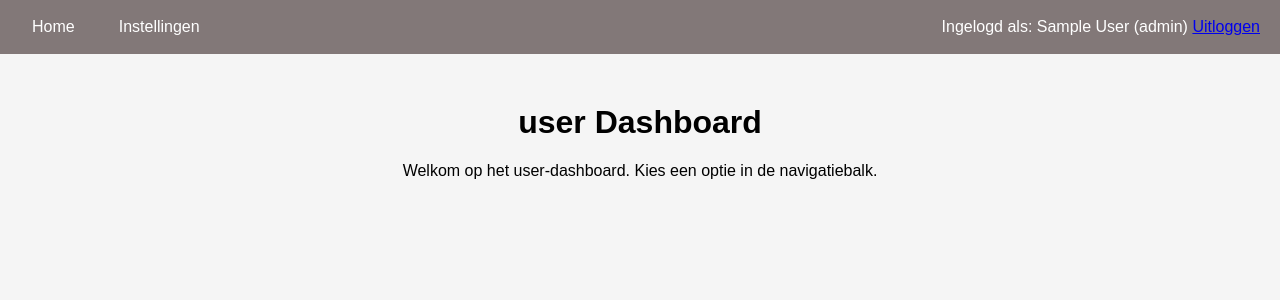
After one commit to Alessandro-Gomes-Bravio/A.V25, a Flask app: page /user in a window 1280 px wide. The commit adds this page. Shown: the top 300 px of the page. Run offline with Flask 3, Linux system fonts and the light colour scheme; the visitor is signed in with stand-in values (Sample User, id 1).

Commit message:
login/basedonrole/logout
je kan inloggen gebaseerd op je role en je word doorgestuurd naar het dashboard van je role

je kan ook uitloggen

(ook wat basic styling toegevoegd)

```diff
--- a/app.py
+++ b/app.py
@@ -1,4 +1,5 @@
 from flask import Flask, render_template, request, flash, redirect, url_for, session
+
 from models import User
 from models import db
 
@@ -11,6 +12,70 @@ def home():
     Homepagina met het loginformulier.
     """
     return render_template('index.html')
+
+@app.route('/login', methods=['POST'])
+def login():
+    """
+    Loginfunctie voor gebruikers met e-mail, wachtwoord en rol.
+    Controleert de inloggegevens en leidt door naar het juiste dashboard.
+    """
+    email = request.form['email']
+    password = request.form['password']
+    role = request.form['role']
+
+    # Controleer of de gebruiker bestaat
+    user = User.get_user_by_email(email)
+    if not user:
+        flash("E-mailadres bestaat niet. Controleer je invoer.", "error")
+        return redirect('/')
+
+    # Controleer het wachtwoord
+    if user['password'] != password:
+        flash("Wachtwoord is onjuist. Probeer opnieuw.", "error")
+        return redirect('/')
+
+    # Controleer de rol
+    if user['role'] != role:
+        flash("De geselecteerde rol komt niet overeen met de gebruiker.", "error")
+        return redirect('/')
+
+    # Sla de gebruiker op in de sessie
+    session['user_id'] = user['id']
+    session['user_name'] = user['name']
+    session['user_role'] = user['role']
+
+    flash(f"Welkom, {user['name']}!")
+
+    # Redirect op basis van rol
+    if role == 'admin':
+        return redirect(url_for('admin_dashboard'))
+    else:
+        return redirect(url_for('user_dashboard'))
+
+
+
+@app.route('/user')
+def user_dashboard():
+    """
+    Gebruikersdashboard met toegankelijke opties voor een standaardgebruiker.
+    """
+    if 'user_id' not in session:
+        flash("Je moet ingelogd zijn om toegang te krijgen tot het gebruikersdashboard.", "error")
+        return redirect('/')
+    return render_template('user.html', user_name=session.get('user_name'), user_role=session.get('user_role'))
+
+
+@app.route('/admin')
+def admin_dashboard():
+    """
+    Admin-dashboard met toegang tot functionaliteiten zoals facial ID-registratie.
+    """
+    if 'user_id' not in session:
+        flash("Je moet ingelogd zijn om toegang te krijgen tot het admin-dashboard.", "error")
+        return redirect('/')
+    return render_template('admin.html', user_name=session.get('user_name'))
+
+
 
 @app.route('/register', methods=['POST'])
 def register():
@@ -40,3 +105,20 @@ def register():
     except ValueError as e:
         flash(str(e), "error")
     return redirect('/')
+
+
+
+@app.route('/logout')
+def logout():
+    """
+    Uitloggen en sessie verwijderen.
+    """
+    session.clear()
+    flash("Je bent succesvol uitgelogd.")
+    return redirect('/')
+
+
+
+
+if __name__ == '__main__':
+    app.run(debug=True)
--- /dev/null
+++ b/static/user.css
@@ -0,0 +1,92 @@
+
+/* Algemene styling */
+body {
+    font-family: Arial, sans-serif;
+    margin: 0;
+    padding: 0;
+    background-color: #f5f5f5;
+}
+
+/* Navigatiebalk */
+.navbar {
+    background-color: #827878;
+    padding: 10px 20px;
+    color: white;
+    display: flex;
+    justify-content: space-between;
+    align-items: center;
+}
+
+.navbar ul {
+    list-style: none;
+    margin: 0;
+    padding: 0;
+    display: flex;
+}
+
+.navbar ul li {
+    position: relative;
+    margin-right: 20px;
+}
+
+.navbar ul li a {
+    text-decoration: none;
+    color: white;
+    padding: 8px 12px;
+    display: inline-block;
+    transition: background 0.3s ease;
+}
+
+.navbar ul li a:hover {
+    background-color: #575757;
+    border-radius: 5px;
+}
+
+/* Dropdownmenu */
+.dropdown:hover .dropdown-menu {
+    display: block;
+}
+
+.dropdown-menu {
+    display: none;
+    position: absolute;
+    top: 100%;
+    left: 0;
+    background-color: #444;
+    border-radius: 5px;
+    list-style: none;
+    padding: 5px 0;
+    z-index: 1000;
+}
+
+.dropdown-menu li a {
+    padding: 8px 12px;
+    display: block;
+    color: white;
+}
+
+.dropdown-menu li a:hover {
+    background-color: #575757;
+}
+
+/* Container styling */
+.container {
+    margin: 50px auto;
+    max-width: 800px;
+    text-align: center;
+}
+
+/* Verborgen facial ID registratie */
+.hidden {
+    display: none;
+}
+
+#facialContainer {
+    margin: 20px auto;
+    max-width: 600px;
+    text-align: center;
+    background: white;
+    padding: 20px;
+    border-radius: 8px;
+    box-shadow: 0 4px 6px rgba(0, 0, 0, 0.1);
+}
--- /dev/null
+++ b/templates/user.html
@@ -0,0 +1,33 @@
+<!DOCTYPE html>
+<html lang="en">
+<head>
+    <meta charset="UTF-8">
+    <meta name="viewport" content="width=device-width, initial-scale=1.0">
+    <title>Admin Dashboard</title>
+    <link rel="stylesheet" href="{{ url_for('static', filename='user.css') }}">
+</head>
+<body>
+    <!-- Navigatiebalk -->
+    <nav class="navbar">
+        <ul>
+            <li><a href="#">Home</a></li>
+            <li><a href="#">Instellingen</a></li>
+
+                </ul>
+            </li>
+        </ul>
+        <div class="user-info">
+            Ingelogd als: {{ user_name }} ({{ user_role }})
+            <a href="{{ url_for('logout') }}" class="logout-link">Uitloggen</a>
+        </div>
+    </nav>
+
+    <!-- Hoofdinhoud -->
+    <div class="container">
+        <h1>user Dashboard</h1>
+        <p>Welkom op het user-dashboard. Kies een optie in de navigatiebalk.</p>
+    </div>
+
+    <script src="{{ url_for('static', filename='script.js') }}"></script>
+</body>
+</html>
```
Also changed, not shown: models.py (+21 -0 lines), static/admin.css (added, +91 -0 lines), static/login.css (added, +190 -0 lines), templates/admin.html (added, +36 -0 lines), templates/index.html (+34 -0 lines).
